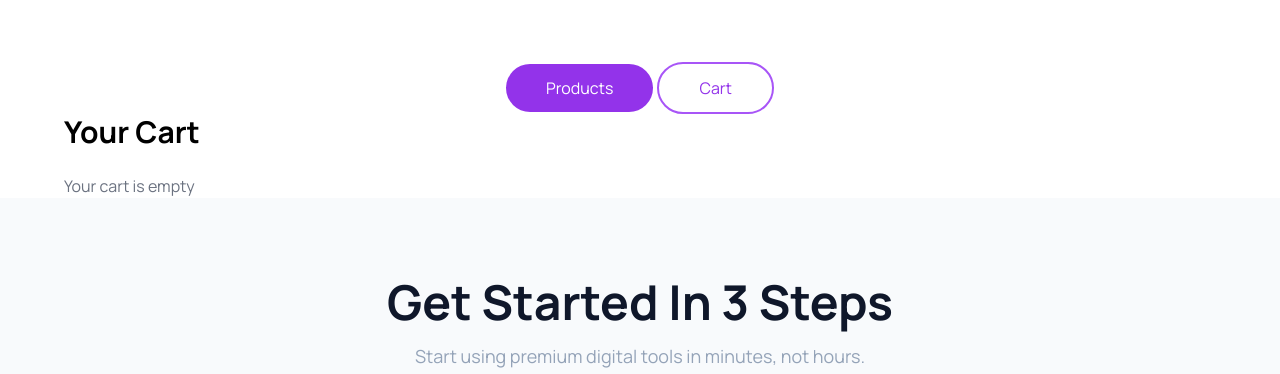
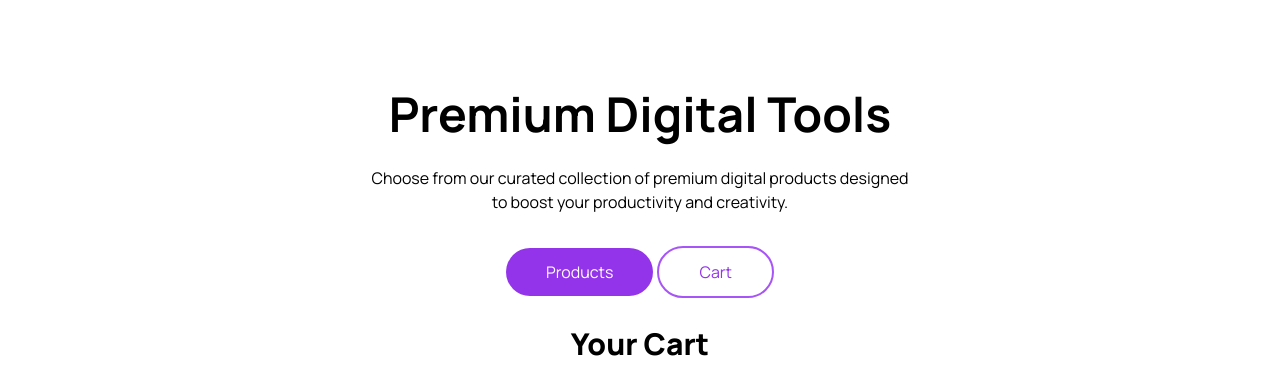
Before and after one commit to Muhatarima/ReactDigiTool, a React (Create React App) app: page / in a window 1280 px wide. Both pictures are taken after a click on the button "Cart". Shown: the part 422-796 px from the top of the page. Built offline with nearby package versions, Linux system fonts and the light colour scheme.

Commit message:
app js finalish

```diff
--- a/src/App.js
+++ b/src/App.js
@@ -24,8 +24,11 @@ function App() {
     <div>
       <Navbar cartCount={cart.length} />
       <Banner />
+      <h2 className='font-bold text-5xl text-center mt-7 mb-7'>Premium Digital Tools</h2>
+        <p className='text-center mb-8'>Choose from our curated collection of premium digital products designed <br></br>to boost your productivity and creativity.</p>
 
-      <div className='flex items-center justify-center gap-1'>
+      <div className='flex items-center justify-center gap-1 mb-7'>
+
         <button
           className='btn text-center bg-purple-600 py-3 px-10 border-2 hover:bg-white hover:text-purple-600 text-white rounded-full border-none'
           onClick={() => setActiveTab('products')}
@@ -46,10 +49,11 @@ function App() {
       ) : (
         <Cart cart={cart} removeCart={removeCart} />
       )}
+{activeTab === 'products' && <Steps />}
+{activeTab === 'products' && <Pricing />}
+{activeTab === 'products' && <Footer />}
 
-      <Steps />
-      <Pricing />
-      <Footer />
+
     </div>
   );
 }
--- a/src/components/Cart.jsx
+++ b/src/components/Cart.jsx
@@ -1,21 +1,18 @@
 function Cart({ cart, removeCart }) {
   return (
-    <div className="max-w-6xl mx-auto">
-      <h2 className="text-3xl font-bold mb-6">Your Cart</h2>
+    <div className="max-w-6xl mx-auto mt-4 ">
+      <h2 className="font-extrabold text-3xl mt-5 text-center">Your Cart</h2>
 
       {cart.length === 0 ? (
-        <p className="text-gray-500">Your cart is empty</p>
+        <p className="font-bold mt-2 mb-6 text-4xl">Your cart is empty</p>
       ) : (
         cart.map((product) => (
-          <div
-            key={product.id}
-            className="flex justify-evenly items-center bg-slate-200 shadow-lg mt-8 mb-4 px-5 py-4"
-          >
-            <span className="text-3xl">{product.icon}</span>
+          <div key={product.id} className="flex justify-evenly bg-slate-200 shadow-lg mt-8 mb-4 px-5 py-4">
+            <span className="text-3xl mt-2 mb-6">{product.icon}</span>
 
             <div>
-              <h3>{product.name}</h3>
-              <p>${product.price}</p>
+              <h3 className="font-bold text-2xl">{product.name}</h3>
+              <p className="text-gray-700">${product.price}</p>
             </div>
 
             <button
```
